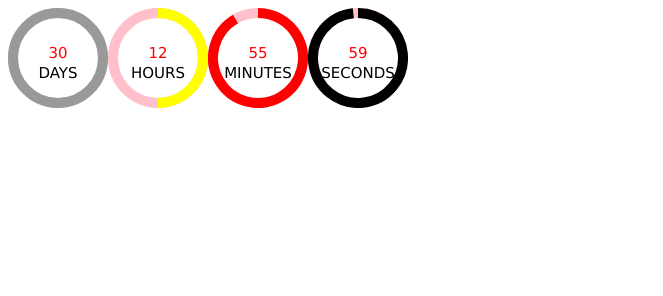
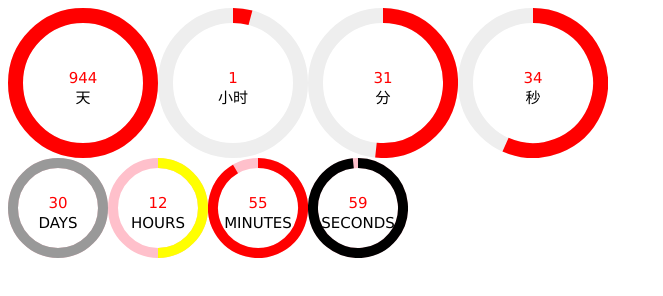
Before and after one commit to Neverland/turndown, a plain HTML site: page index.html in a window 1280 px wide. Shown: the whole page, without its empty margins (0-663 px from the left). Drawn offline with Linux system fonts and the light colour scheme.

Commit message:
更改入口，更实用

```diff
--- a/index.html
+++ b/index.html
@@ -25,6 +25,13 @@
 		left: 0;
 		z-index: 99;
 	}
+	#chs div{
+		width: 150px;
+		height: 150px;
+	}
+	#chs:after {
+		clear: both;
+	}
 </style>
 <body>
 <script>
@@ -43,12 +50,13 @@
 
 		//const 不支持的浏览器换成var
 		const qsa = doc.querySelectorAll,
-			$ = function (str) {
-				var t = qsa.call(doc, str);
+			$ = function (n) {
+				if(n.nodeType) return n;
+				var t = qsa.call(doc, n);
 				return t.length === 0 ? false : (t.length > 1 ? t : t[0]);
 			};
 
-		function Circular(O, callback){
+		function Circular(O){
 
 			//Object.getOwnPropertyNames safari 5
 			if(!O || Object.keys(O).length == 0) jjreturn;
@@ -58,9 +66,22 @@
 
 			fn.constructor = self;
 
+			this.canvas = doc.createElement('canvas');
+			try {
+				this.q = this.canvas.getContext("2d");
+			}catch(e){
+				return this;
+			}
+
+			this.diameter = +O.diameter || 200;
+			this.radius = +O.radius || 20;
+
+			this.x = this.y = this.diameter/2;
+			this.r = (this.x - this.radius / 2) ;
+			this.color = O.color || '#ccc';
+
+
 			fn.setting = function (){
-
-				if(!this.q) return false;
 
 				this.canvas.width = this.diameter;
 				this.canvas.height = this.diameter;
@@ -80,20 +101,7 @@
 			}
 			fn.init || (fn.init = function (){
 
-				this.canvas = doc.createElement('canvas');
-				try {
-					this.q = this.canvas.getContext("2d");
-				}catch(e){
-					return this;
-				}
 
-
-				this.diameter = +O.diameter || 200;
-				this.radius = +O.radius || 20;
-
-				this.x = this.y = this.diameter/2;
-				this.r = (this.x - this.radius / 2) ;
-				this.color = O.color || '#ccc';
 				this.setting();
 
 				return this;
@@ -124,6 +132,22 @@
 					chs: ['天','小时', '分', '秒'],
 					en: ['DAYS','HOURS', 'MINUTES', 'SECONDS']
 				};
+
+		    var property = {
+			    $frame: doc.createDocumentFragment(),
+			    $parent: $(O.parent),
+			    diff:0,
+			    interval: null,
+			    lang: O.lang || 'chs',
+			    callback: function (){
+				    return 'function' == typeof(callback)? callback : function(){}
+			    },
+			    endTime: new Date(O.endTime)
+		    }
+
+		    Object.keys(property).forEach(function (a, b){
+			    this[a] || (this[a] = typeof(property[a]) ==='function'? property[a]() : property[a]);
+		    }.bind(this))
 
 			fn.constructor = self;
 			/**
@@ -169,6 +193,7 @@
 			 *
 			 * */
 			fn.createCircular = function (){
+
 				var i = 0,
 					t = O.color;
 
@@ -179,6 +204,7 @@
 					O['c'+i] &&  (O.color = O['c'+i]);//定制圆环颜色c1, c2, c3, c4
 
 					this['c' + i] = new Circular(O);
+
 				}
 
 				return this;
@@ -191,6 +217,7 @@
 			 *
 			 * */
 			fn.create = function (){
+
 				var t,
 					c1,
 					c2,
@@ -321,25 +348,6 @@
 			 *
 			 * */
 			fn.init || (fn.init = function (){
-
-				if(Object.keys(O).length == 0 /*|| !this.timeValide(O.endTime)*/) return;
-
-				var property = {
-					$frame: doc.createDocumentFragment(),
-					$parent: $(O.parent),
-					diff:0,
-					interval: null,
-					lang: O.lang || 'chs',
-					callback: function (){
-						return 'function' == typeof(callback)? callback : function(){}
-					},
-					endTime: new Date(O.endTime)
-				}
-
-				Object.keys(property).forEach(function (a, b){
-					this[a] || (this[a] = typeof(property[a]) ==='function'? property[a]() : property[a]);
-				}.bind(this))
-
 				this.createCircular(O).create().start();
 
 				return this;
@@ -350,7 +358,8 @@
 
 	}(this, document)
 </script>
-
+<div id="chs"></div>
+<p style="clear: both"></p>
 <script>
 
 	!function (){
@@ -373,9 +382,20 @@
 		},function (){                      //可选 回调 倒计时结束时调用
 
 		});
+
+		new Countdown({
+			endTime: '2016-12-12 12:35:35',
+			color: 'red',
+			bgColor: '#eee',
+			diameter: 150,
+			radius: 15,
+			parent: document.querySelector('div'),
+		});
+
 	}()
 
 </script>
+
 </body>
 </html>
 
```
